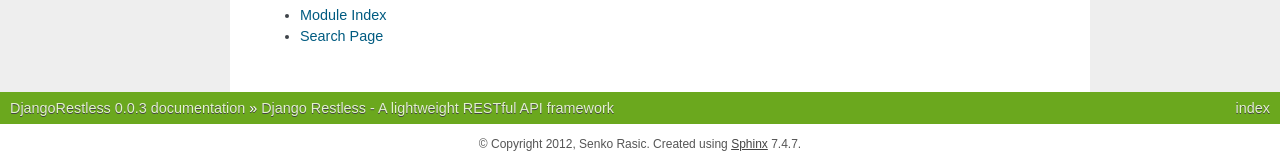
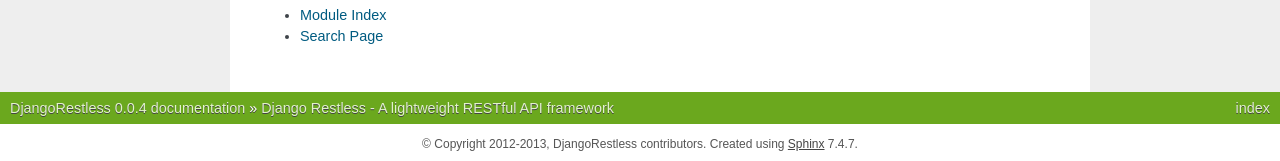
Before and after one commit to dobarkod/django-restless, a Sphinx documentation site: the page built from docs/index.rst, in a window 1280 px wide and 900 px high, scrolled down 4688 px. Shown: the part 736-897 px from the top of the window. Built offline with Sphinx 7.4.7, drawn with Linux system fonts in a browser that asks for light colours; some of the changed text lies outside the part shown.

Commit message:
bump version to 0.0.4

```diff
--- a/docs/conf.py
+++ b/docs/conf.py
@@ -48,7 +48,7 @@ master_doc = 'index'
 
 # General information about the project.
 project = u'DjangoRestless'
-copyright = u'2012, Senko Rasic'
+copyright = u'2012-2013, DjangoRestless contributors'
 
 # The version info for the project you're documenting, acts as replacement for
 # |version| and |release|, also used in various other places throughout the
@@ -57,7 +57,7 @@ copyright = u'2012, Senko Rasic'
 # The short X.Y version.
 version = '0.0'
 # The full version, including alpha/beta/rc tags.
-release = '0.0.3'
+release = '0.0.4'
 
 # The language for content autogenerated by Sphinx. Refer to documentation
 # for a list of supported languages.
--- a/setup.py
+++ b/setup.py
@@ -39,12 +39,12 @@ class CoverageCommand(BaseCommand):
 
 setup(
     name='DjangoRestless',
-    version='0.0.3',
+    version='0.0.4',
     author='Senko Rasic',
     author_email='senko.rasic@goodcode.io',
     description='A RESTful framework for Django',
     license='MIT',
-    url='http://goodcode.io/',
+    url='github.com/dobarkod/django-restless',
     classifiers=[
         "Development Status :: 4 - Beta",
         "Environment :: Web Environment",
```
